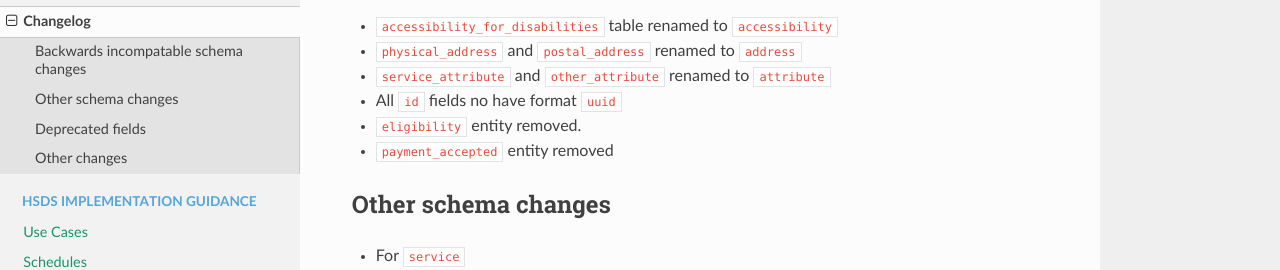
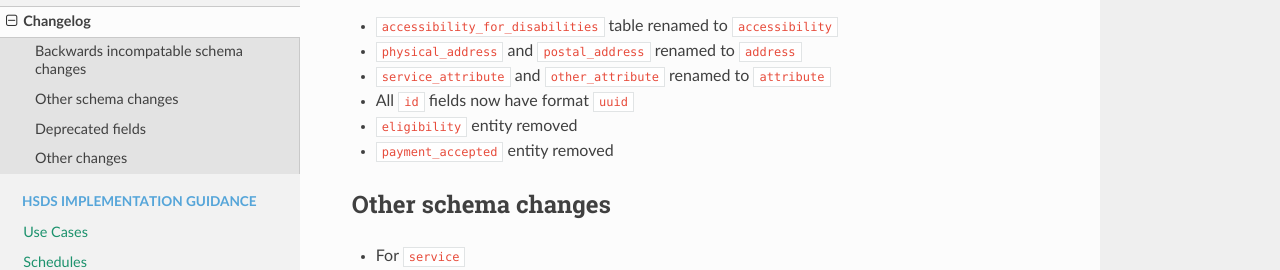
Before and after one commit to openreferral/specification, a Sphinx documentation site: the page built from docs/hsds/changelog.md, in a window 1280 px wide and 900 px high. Shown: the part 250-520 px from the top of the window. Built offline with Sphinx 7.4.7 and the Read the Docs theme 2.0.0, drawn with Linux system fonts in a browser that asks for light colours; a script that is not in the unit is left out; comment, search, counter and statistics services are not loaded.

Commit message:
fix a few typos

```diff
--- a/docs/hsds/changelog.md
+++ b/docs/hsds/changelog.md
@@ -8,8 +8,8 @@ Changelog
  * `accessibility_for_disabilities` table renamed to `accessibility`
  * `physical_address` and `postal_address` renamed to `address`
  * `service_attribute` and `other_attribute` renamed to `attribute`
- * All `id` fields no have format `uuid`
- * `eligibility` entity removed.
+ * All `id` fields now have format `uuid`
+ * `eligibility` entity removed
  * `payment_accepted` entity removed
 
 ### Other schema changes
```
